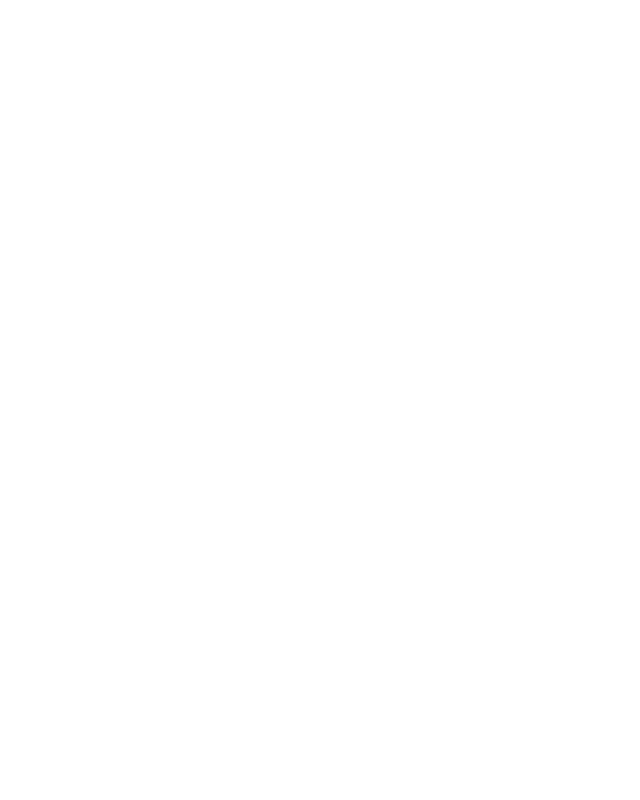
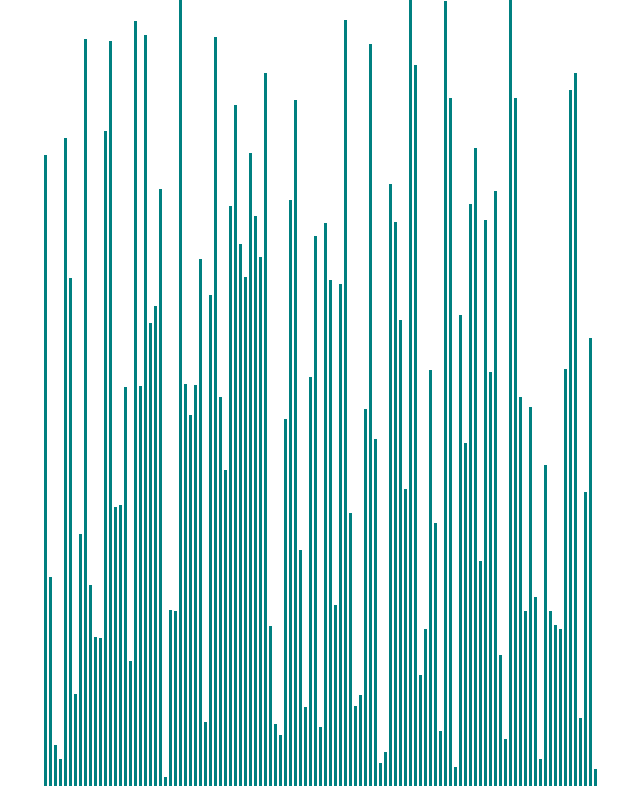
Before and after one commit to a3ox/sorting_visualizer, a React (Create React App) app: page / in a window 1280 px wide. Shown: the whole page, without its empty margins (362-1002 px from the left). Built offline with nearby package versions, Linux system fonts and the light colour scheme.

Commit message:
Call SortingVisualizer componant

```diff
--- a/src/App.js
+++ b/src/App.js
@@ -1,11 +1,11 @@
 import React from 'react';
-import logo from './logo.svg';
+import SortingVisualizer from './SortingVisualizer/SortingVisualizer';
 import './App.css';
 
 function App() {
   return (
     <div className="App">
-      <sorting_visualizer></sorting_visualizer>
+       <SortingVisualizer></SortingVisualizer>
     </div>
   );
 }
```
